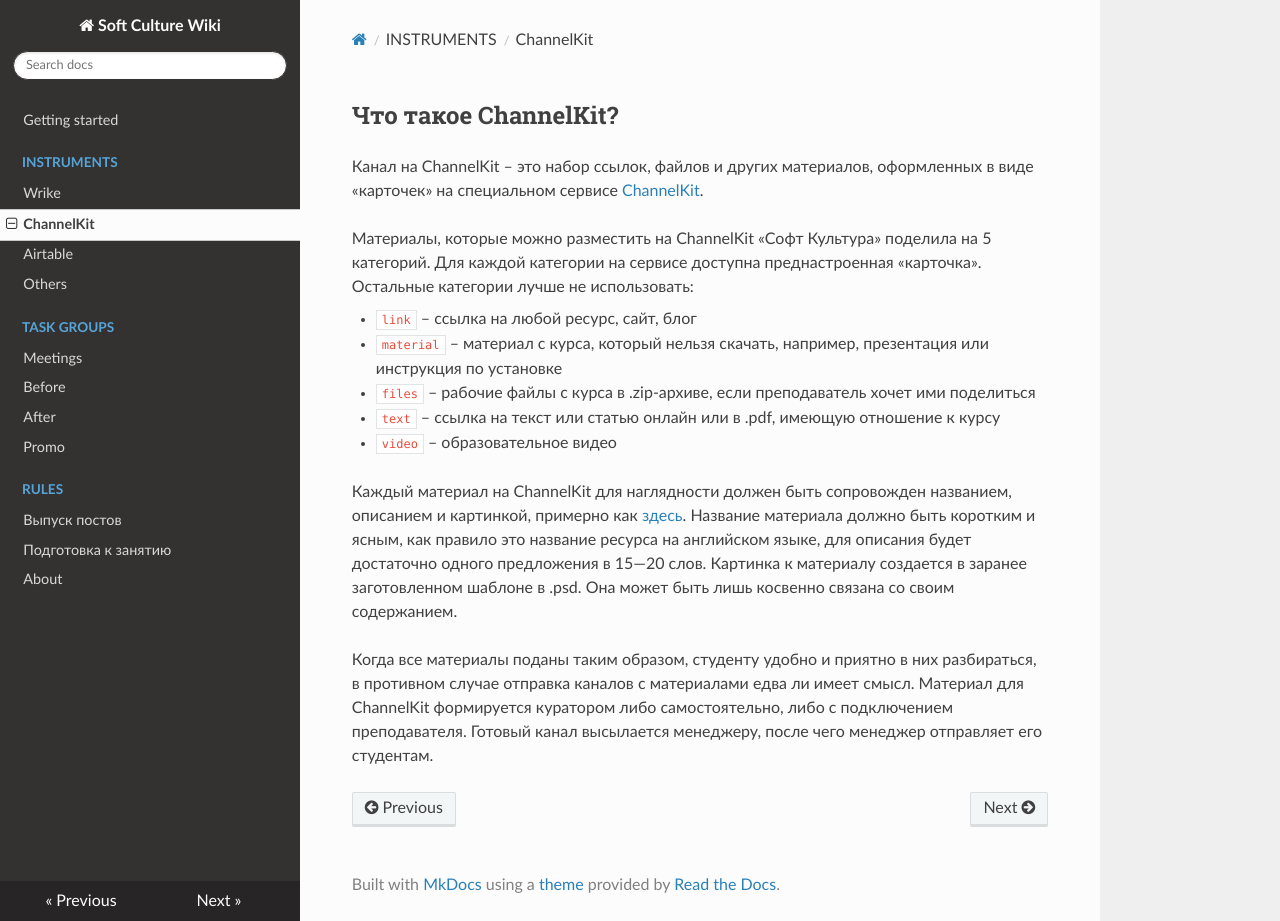
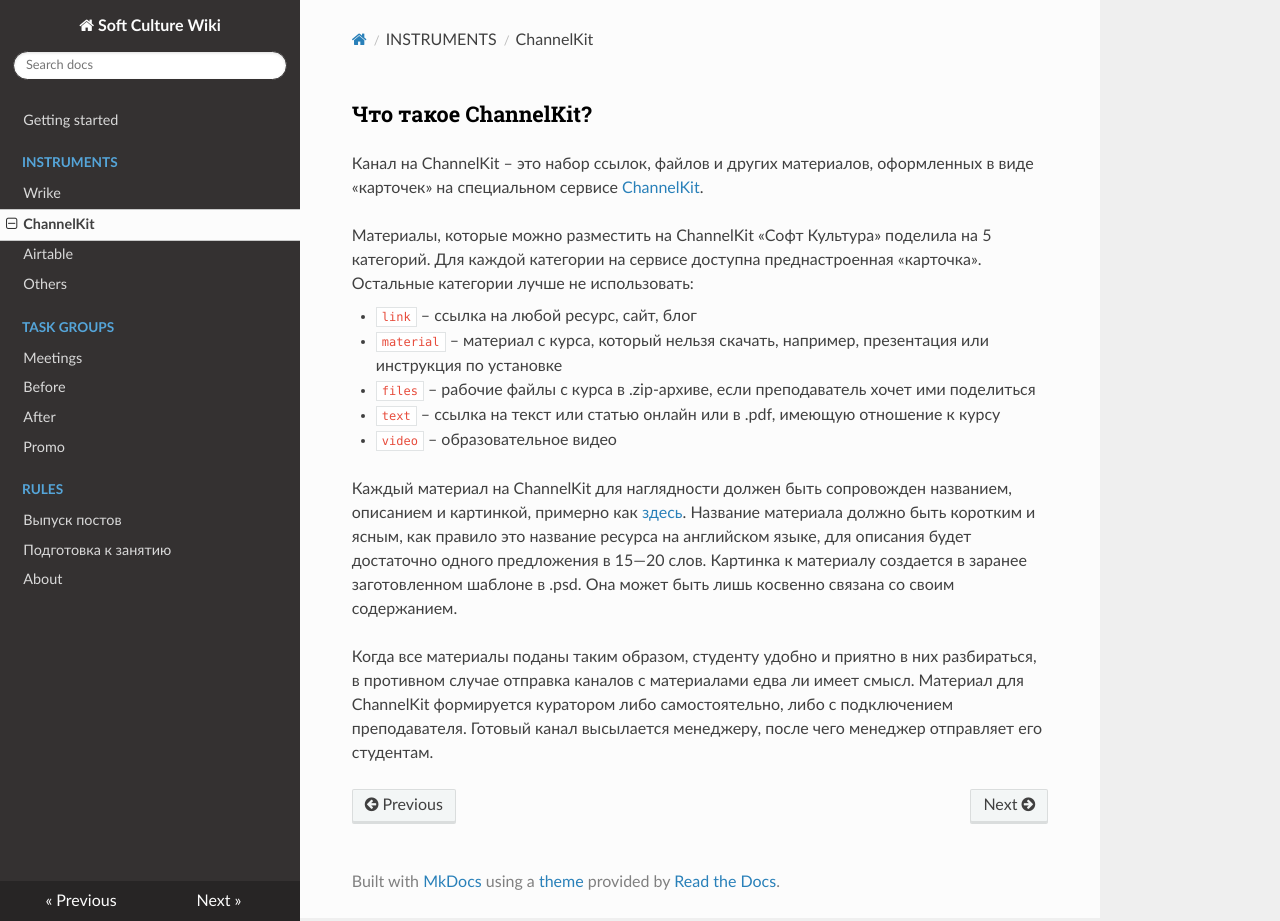
Before and after one commit to arsenyafonin/wiki, an MkDocs documentation site: the page built from docs/ins_04_channelkit.md, in a window 1280 px wide and 921 px high. Built offline with MkDocs 1.6.1, drawn with Linux system fonts in a browser that asks for light colours; nearby versions of some CDN libraries; old or Windows-style settings are respelled for this version of MkDocs.

```diff
--- a/docs/ins_04_channelkit.md
+++ b/docs/ins_04_channelkit.md
@@ -1,4 +1,4 @@
-## Что такое ChannelKit?
+### Что такое ChannelKit?
 
 Канал на ChannelKit – это набор ссылок, файлов и других материалов, оформленных в виде «карточек» на специальном сервисе [ChannelKit](https://www.channelkit.com).
 
```
